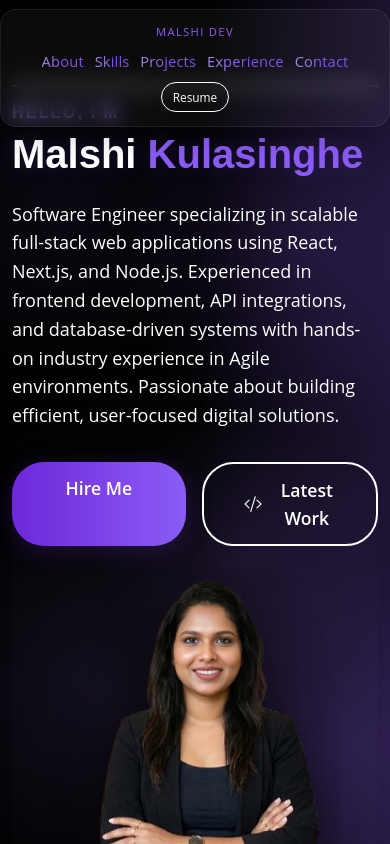
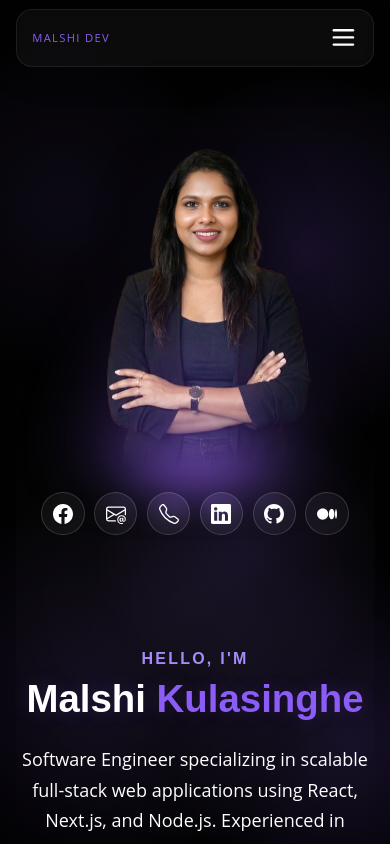
Before and after one commit to Malshii/Portfolio-v2, a Next.js app: page / in a window 390 px wide. Shown: the top 844 px of the page. Built offline with nearby package versions, Linux system fonts and the light colour scheme.

Commit message:
responsive code

```diff
--- a/app/components/navigation/TopNav.js
+++ b/app/components/navigation/TopNav.js
@@ -1,6 +1,12 @@
+"use client";
+
+import { useState } from "react";
+import { LuMenu, LuX } from "react-icons/lu";
 import GradientText from "../ui/GradientText";
 
 export default function TopNav() {
+  const [open, setOpen] = useState(false);
+
   const menuItems = [
     { href: "/#about", label: "About" },
     { href: "/#skills", label: "Skills" },
@@ -15,9 +21,23 @@ export default function TopNav() {
         <a href="/" className="brand">
           Malshi Dev
         </a>
-        <nav>
+
+        <button
+          className="mobile-menu-btn"
+          onClick={() => setOpen(!open)}
+          aria-label="Toggle navigation"
+        >
+          {open ? <LuX /> : <LuMenu />}
+        </button>
+
+        <nav className={open ? "nav-open" : ""}>
           {menuItems.map((item) => (
-            <a href={item.href} key={item.href} className="nav-link-gradient">
+            <a
+              key={item.href}
+              href={item.href}
+              className="nav-link-gradient"
+              onClick={() => setOpen(false)}
+            >
               <GradientText
                 className="nav-gradient-text"
                 colors={[
@@ -28,16 +48,28 @@ export default function TopNav() {
                 ]}
                 animationSpeed={6}
                 direction="horizontal"
-                pauseOnHover={true}
-                yoyo={true}
-                showBorder={false}
+                pauseOnHover
+                yoyo
               >
                 {item.label}
               </GradientText>
             </a>
           ))}
+
+          <a
+            href="/resume.pdf"
+            className="nav-cta nav-mobile-cta"
+            target="_blank"
+          >
+            Resume
+          </a>
         </nav>
-        <a href="/resume.pdf" className="nav-cta" download>
+
+        <a
+          href="/resume.pdf"
+          className="nav-cta nav-desktop-cta"
+          target="_blank"
+        >
           Resume
         </a>
       </div>
--- a/app/components/sections/HeroSection.js
+++ b/app/components/sections/HeroSection.js
@@ -41,7 +41,7 @@ export default function HeroSection() {
             </div>
           </div>
 
-          <div className="hero-center" aria-hidden="true">
+          <div className="hero-center">
             <div className="hero-image-wrapper">
               <Image
                 src="/profile.png"
@@ -51,11 +51,9 @@ export default function HeroSection() {
                 className="hero-img"
                 priority
               />
+            </div>
             {/* Social Media Icons as floating badges */}
-              <aside
-                className="hero-highlights"
-                aria-label="Social media links"
-              >
+            <aside className="hero-highlights" aria-label="Social media links">
               {/* Facebook */}
               <a
                 className="hero-social social-1"
@@ -171,7 +169,6 @@ export default function HeroSection() {
           </div>
         </div>
       </div>
-      </div>
     </section>
   );
 }
--- a/app/styles/base.css
+++ b/app/styles/base.css
@@ -21,11 +21,11 @@ body {
   line-height: 1.6;
 }
 
-@media (max-width: 980px) {
+/* @media (max-width: 980px) {
   body {
     background-attachment: scroll;
   }
-}
+} */
 
 a {
   color: inherit;
--- a/app/styles/hero.css
+++ b/app/styles/hero.css
@@ -1,6 +1,6 @@
 /* Limit the width of the hero summary paragraph for better readability */
 .hero-summary {
-  max-width: 550px;
+  max-width:55ch;
   margin: 0.45rem auto 0;
   color: var(--soft-white);
   font-weight: 500;
@@ -9,7 +9,7 @@
 /* --- HERO SECTION CUSTOM STYLES (HIGH SPECIFICITY) --- */
 .hero-copy h1.hero-title {
   font-family: "Montserrat", "Montserrat Fallback", sans-serif;
-  font-size: clamp(2.5rem, 5.5vw, 4.4rem);
+  font-size:clamp(2.7rem,5vw,4.5rem);
   font-weight: 600;
   line-height: 1.06;
   margin: 0.5rem 0 0;
@@ -29,26 +29,45 @@
   max-width: 600px;
   color: var(--soft-white);
 }
+
 .hero-actions {
   display: flex;
+  align-items: center;
   gap: 1rem;
   margin-top: 1.6rem;
+  flex-wrap: wrap;
 }
+
+.hero-actions .btn,
+.hero-actions .btn-primary-cta {
+  display: inline-flex;
+  justify-content: center;
+  align-items: center;
+
+  flex: 1 1 220px;
+  min-width: 180px;
+}
+
 .hero-actions .btn.hero-latestwork-btn {
-  display: flex;
+  display: inline-flex;
+  justify-content: center;
   align-items: center;
-  gap: 0.5rem;
+  gap: .6rem;
+
   border: 2px solid var(--soft-white);
   color: var(--soft-white);
   background: transparent;
+
+  padding: .85rem 1.8rem;
+  border-radius: 999px;
+
+  font-size: 1rem;
   font-weight: 600;
-  border-radius: 2rem;
-  padding: 0.75rem 2.5rem;
-  font-size: 1.1rem;
-  transition:
-    border-color 0.2s,
-    color 0.2s;
+
+  transition: .25s;
 }
+
+
 .hero-actions .btn.hero-latestwork-btn:hover {
   border-color: var(--electric-cyan);
   color: var(--electric-cyan);
@@ -61,7 +80,6 @@
 /* Hero section and profile image styles */
 
 .hero-stage {
-  position: relative;
   width: 100%;
   min-height: 100svh;
   height: auto;
@@ -104,12 +122,12 @@
   position: relative;
   width: min(1180px, 100%);
   margin: 0 auto;
-  /* padding-left: clamp(0.75rem, 2.2vw, 2rem);
-  padding-right: clamp(0.75rem, 2.2vw, 2rem); */
+
   height: 100%;
   display: flex;
   flex-direction: column;
   justify-content: center;
+  box-sizing: border-box;
 }
 
 /* .portfolio-shell {
@@ -129,6 +147,7 @@
   grid-template-columns: 1fr 1.2fr;
   position: relative;
   padding: clamp(8rem, 9vh, 7rem) 0 0;
+  padding-top:8rem;
 }
 
 .hero::before {
@@ -174,14 +193,6 @@
   color: var(--electric-cyan);
 }
 
-.hero-actions {
-  margin-top: 1.6rem;
-}
-
-.hero-actions .btn {
-  min-width: 150px;
-}
-
 .hero-center {
   display: grid;
   place-items: center;
@@ -192,7 +203,7 @@
 
 .hero-image-wrapper {
   position: relative;
-  width: min(420px, 78vw);
+  width: clamp(260px, 38vw, 430px);
   aspect-ratio: 21 / 26;
   height: auto;
   overflow: visible;
--- a/app/styles/navigation.css
+++ b/app/styles/navigation.css
@@ -1,33 +1,31 @@
 /* Navigation and header styles */
-.navbar{
+.navbar {
   position: relative;
-  width: min(1180px, 100%);
-  margin: 0 auto;
-  padding: 0 clamp(1rem, 4vw, 4rem);
-  height: 100%;
-  display: flex;
-  flex-direction: column;
-  justify-content: center;
+  width: 100%;
+  padding-inline: clamp(1rem, 4vw, 4rem);
+  box-sizing: border-box;
 }
 
 .top-nav {
-  position: absolute;
+  position: relative;
   top: 1.25rem;
-  left: 0;
-  right: 0;
-  padding-top: 1.5rem;
-  padding-bottom: 1rem;
-  padding-left: clamp(1rem, 2vw, 1.5rem);
-  padding-right: clamp(1rem, 2vw, 1.5rem);
-  z-index: 100;
-  width: 100%;
-  margin: 0;
-  background: rgba(0, 0, 0, 0.32);
+
+  width: min(1180px, 100%);
+  margin: 0 auto;
+
+  padding: 1rem 1.5rem;
+
   display: grid;
   grid-template-columns: auto 1fr auto;
+  align-items: center;
   gap: 1rem;
-  align-items: center;
+
+  background: rgba(0,0,0,.32);
+  z-index: 100;
   box-shadow: 0 2px 16px rgba(0, 0, 0, 0.08);
+
+  /* left: 0;
+  right: 0;   */
 }
 
 .top-nav nav {
@@ -98,3 +96,20 @@
 .nav-cta:hover {
   box-shadow: 0 0 18px rgba(var(--electric-cyan-rgb), 0.28);
 }
+
+.mobile-menu-btn {
+  display: none;
+  border: none;
+  background: transparent;
+  color: white;
+  cursor: pointer;
+  font-size: 1.8rem;
+}
+
+.nav-desktop-cta {
+  display: inline-flex;
+}
+
+.nav-mobile-cta {
+  display: none;
+}
--- a/app/styles/responsive.css
+++ b/app/styles/responsive.css
@@ -10,13 +10,43 @@
     font-size: clamp(2.2rem, 5vw, 3.9rem);
   }
 
-  .top-nav {
-    padding-left: 2rem;
-    padding-right: 2rem;
+  .hero-shell {
+    padding-left: clamp(1rem, 4vw, 4rem);
+    padding-right: clamp(1rem, 4vw, 4rem);
+  }
+
+  .experience-columns {
+    grid-template-columns: 1fr;
+    gap: 1.5rem;
+  }
+
+  .experience-header {
+    text-align: center;
+    margin-inline: auto;
+  }
+
+  .experience-intro {
+    margin-inline: auto;
   }
 }
 
-@media (max-width: 980px) {
+@media (max-width:1100px) {
+
+  .top-nav nav {
+    gap: .7rem;
+  }
+
+  .top-nav nav a {
+    font-size: .86rem;
+  }
+
+  .nav-cta {
+    padding: .35rem .7rem;
+  }
+
+}
+
+/* @media (max-width: 980px) {
   .hero-stage {
     min-height: auto;
     height: auto;
@@ -32,8 +62,6 @@
     top: 0.8rem;
     padding-top: 0.9rem;
     padding-bottom: 0.85rem;
-    padding-left: 1rem;
-    padding-right: 1rem;
   }
 
   .hero,
@@ -42,12 +70,11 @@
   }
 
   .hero {
-    padding-top: 0;
+    display: grid;
+    grid-template-columns: 1fr 1fr;
+    gap: clamp(2rem, 4vw, 4rem);
+    align-items: center;
   }
-
-  /* .portfolio-shell {
-    gap: 2rem;
-  } */
 
   .hero-copy {
     border-left: none;
@@ -88,21 +115,128 @@
   .skills-grid {
     grid-template-columns: 1fr;
   }
+} */
+
+@media (max-width: 900px) {
+  .hero {
+    grid-template-columns: 1fr;
+    gap: 2.5rem;
+    text-align: center;
+    padding-top: 6rem;
+  }
+
+  .hero-copy {
+    order: 2;
+    max-width: 680px;
+    margin: 0 auto;
+    padding: 0;
+    border: none;
+  }
+
+  .hero-summary {
+    margin-inline: auto;
+  }
+
+  .hero-actions {
+    justify-content: center;
+    width: 100%;
+  }
+
+  .hero-actions .btn,
+  .hero-actions .btn-primary-cta {
+    flex: 1 1 220px;
+    max-width: 240px;
+  }
+
+  .hero-image-wrapper {
+    width: min(340px, 80vw);
+  }
+
+  .hero-copy h1.hero-title {
+    font-size: 3rem;
+  }
+
+  .hero-social {
+    position: static;
+  }
+
+  .hero-center {
+    display: flex;
+    flex-direction: column;
+    align-items: center;
+  }
+
+  .hero-highlights {
+    display: flex;
+    flex-wrap: nowrap;
+    justify-content: center;
+    gap: .8rem;
+    margin-top: 1.25rem;
+    width: max-content;
+    position: relative;
+  }
+
+  /* Reduce desktop overlay */
+  .hero-stage::before {
+    background:
+      linear-gradient(180deg,
+        rgba(0, 0, 0, .08) 0%,
+        rgba(0, 0, 0, .02) 100%);
+  }
+
 }
 
-@media (max-width: 760px) {
+@media (max-width: 768px) {
+
+  /* Navigation */
   .top-nav {
-    grid-template-columns: 1fr;
+    display: flex;
+    justify-content: space-between;
+    align-items: center;
+    padding: 1rem;
     gap: 0.55rem;
-    justify-items: center;
     border-radius: 1rem;
   }
 
-  .top-nav nav {
-    gap: 0.68rem;
+  .mobile-menu-btn {
+    display: flex;
+    align-items: center;
     justify-content: center;
   }
 
+  .top-nav nav {
+    position: absolute;
+    top: 100%;
+    left: 0;
+    right: 0;
+
+    display: none;
+    flex-direction: column;
+    align-items: center;
+    justify-content: center;
+    gap: 1rem;
+
+    margin-top: 0.75rem;
+    padding: 1.5rem;
+
+    border-radius: 1rem;
+    background: rgba(8, 8, 10, 0.95);
+    backdrop-filter: blur(18px);
+  }
+
+  .top-nav nav.nav-open {
+    display: flex;
+  }
+
+  .nav-desktop-cta {
+    display: none;
+  }
+
+  .nav-mobile-cta {
+    display: inline-flex;
+  }
+
+  /* Hero */
   .hero-copy h1 {
     line-height: 1.05;
   }
@@ -115,10 +249,6 @@
     width: min(340px, 84vw);
   }
 
-  /* .portfolio-shell {
-    padding: 0 1rem;
-  } */
-
   .hero-social {
     width: 3rem;
     height: 3rem;
@@ -129,29 +259,35 @@
     height: 1.45rem;
   }
 
-  .btn {
+  .hero-actions {
     width: 100%;
-    text-align: center;
+    justify-content: center;
   }
 
-  .hero-actions {
-    width: 100%;
+  .hero-actions .btn,
+  .hero-actions .btn-primary-cta {
+    width: auto;
+    max-width: 220px;
   }
 
+  /* Projects */
   .project-grid {
     grid-auto-columns: minmax(88vw, 1fr);
   }
 
+  /* Skills */
   .skill-cloud {
     height: 170px;
   }
 
+  /* Contact */
   .contact-info .social-row {
     display: flex;
     flex-wrap: wrap;
     gap: 0.5rem;
   }
 
+  /* Timeline */
   .timeline-list::before {
     left: 10px;
   }
@@ -163,19 +299,121 @@
   .timeline-card::before {
     left: -1.34rem;
   }
+
+  .experience-section {
+    padding: 4rem 1rem;
+  }
+
+  .experience-header {
+    margin-bottom: 1.75rem;
+  }
+
+  .experience-header h2 {
+    font-size: 2rem;
+  }
+
+  .experience-intro {
+    font-size: .95rem;
+  }
+
+  .exp-card {
+    padding: 1rem;
+    border-radius: 1.2rem;
+  }
+
+  .exp-card-header {
+    grid-template-columns: auto 1fr;
+    align-items: flex-start;
+    gap: .9rem;
+  }
+
+  .exp-card-icon {
+    width: 2.7rem;
+    height: 2.7rem;
+  }
+
+  .exp-card-icon svg {
+    width: 1.1rem;
+    height: 1.1rem;
+  }
+
+  .exp-card-title {
+    font-size: 1rem;
+  }
+
+  .exp-card-place {
+    font-size: .9rem;
+  }
+
+  .exp-card-toggle {
+    grid-column: 2;
+    justify-self: start;
+    margin-top: .5rem;
+  }
+}
+
+@media(max-width:600px) {
+
+  .hero-actions {
+    flex-direction: column;
+    align-items: center;
+    width: 100%;
+  }
+
+  .hero-actions .btn,
+  .hero-actions .btn-primary-cta {
+    width: 100%;
+    max-width: 340px;
+    flex: none;
+  }
+
+  .hero-copy h1.hero-title {
+    font-size: 2.4rem;
+  }
+
+  .hero-summary {
+    font-size: 1rem;
+    line-height: 1.7;
+  }
+
+  .hero {
+    padding-top: 5rem;
+  }
+
+  .exp-card-header {
+    display: flex;
+    flex-direction: column;
+    align-items: flex-start;
+    gap: .9rem;
+  }
+
+  .exp-card-main {
+    width: 100%;
+  }
+
+  .exp-card-meta-row {
+    gap: .45rem;
+  }
+
+  .exp-card-toggle {
+    width: 100%;
+    justify-content: center;
+    padding: .75rem 1rem;
+  }
+
+  .exp-card-details {
+    margin-top: .8rem;
+    padding-top: .8rem;
+    font-size: .95rem;
+    line-height: 1.7;
+  }
+
 }
 
 @media (max-width: 480px) {
-  .hero-shell {
-    padding-left: 0.75rem;
-    padding-right: 0.75rem;
-    padding-top: 5.3rem;
-  }
 
   .top-nav {
     top: 0.55rem;
-    padding-left: 0.7rem;
-    padding-right: 0.7rem;
   }
 
   .brand {
@@ -209,7 +447,7 @@
   }
 
   .hero-image-wrapper {
-    width: min(290px, 88vw);
+    width: min(270px, 88vw);
   }
 
   .hero-highlights {
@@ -230,4 +468,33 @@
   .glass-card {
     padding: 0.85rem 0.95rem;
   }
+
+  .experience-header h2 {
+    font-size: 1.75rem;
+  }
+
+  .experience-eyebrow {
+    font-size: .72rem;
+  }
+
+  .exp-card {
+    padding: .9rem;
+  }
+
+  .exp-card-title {
+    font-size: .95rem;
+  }
+
+  .exp-card-place {
+    font-size: .85rem;
+  }
+
+  .exp-card-dates {
+    font-size: .72rem;
+  }
+
+  .exp-card-badge {
+    font-size: .68rem;
+    padding: .25rem .65rem;
+  }
 }
```
Also changed, not shown: 1 other file (tests, documents, lock files or other folders). Lines whose indentation alone changed are shown as unchanged.
